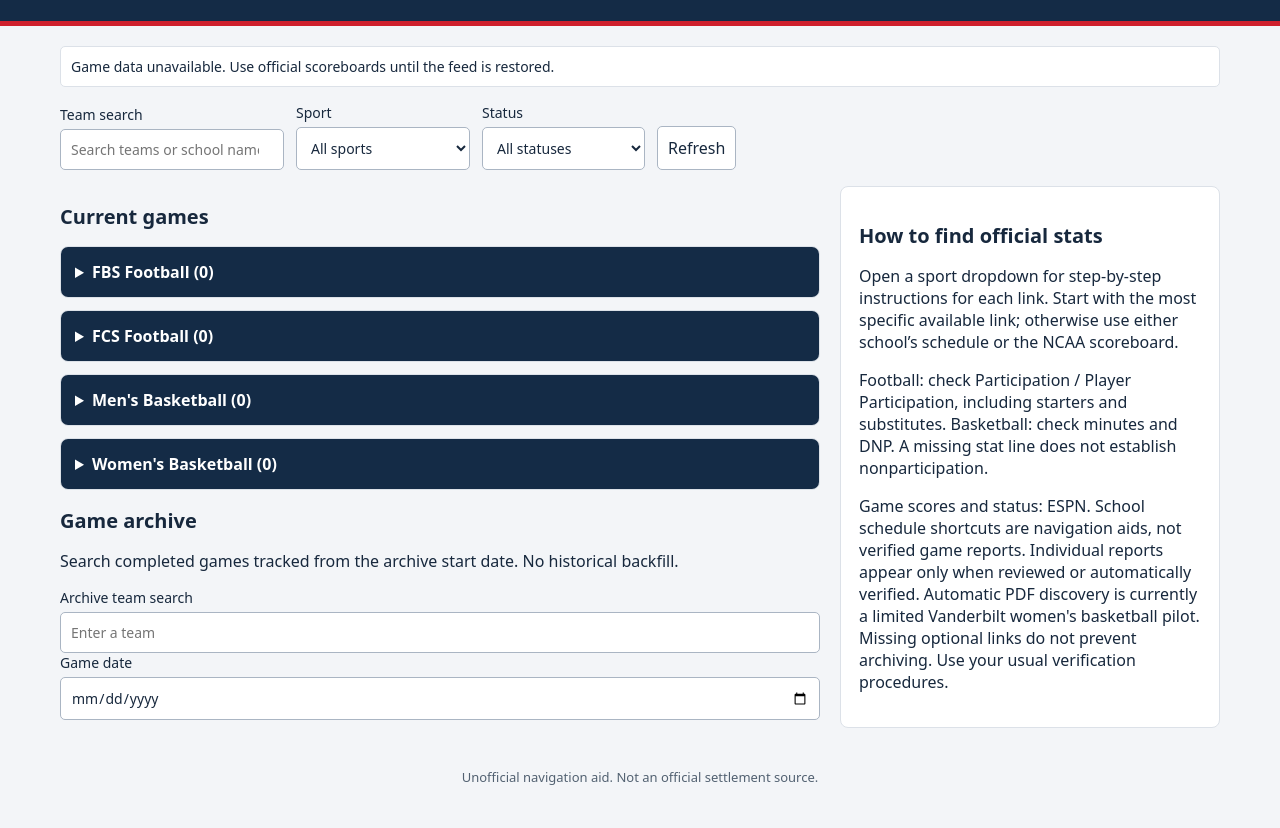
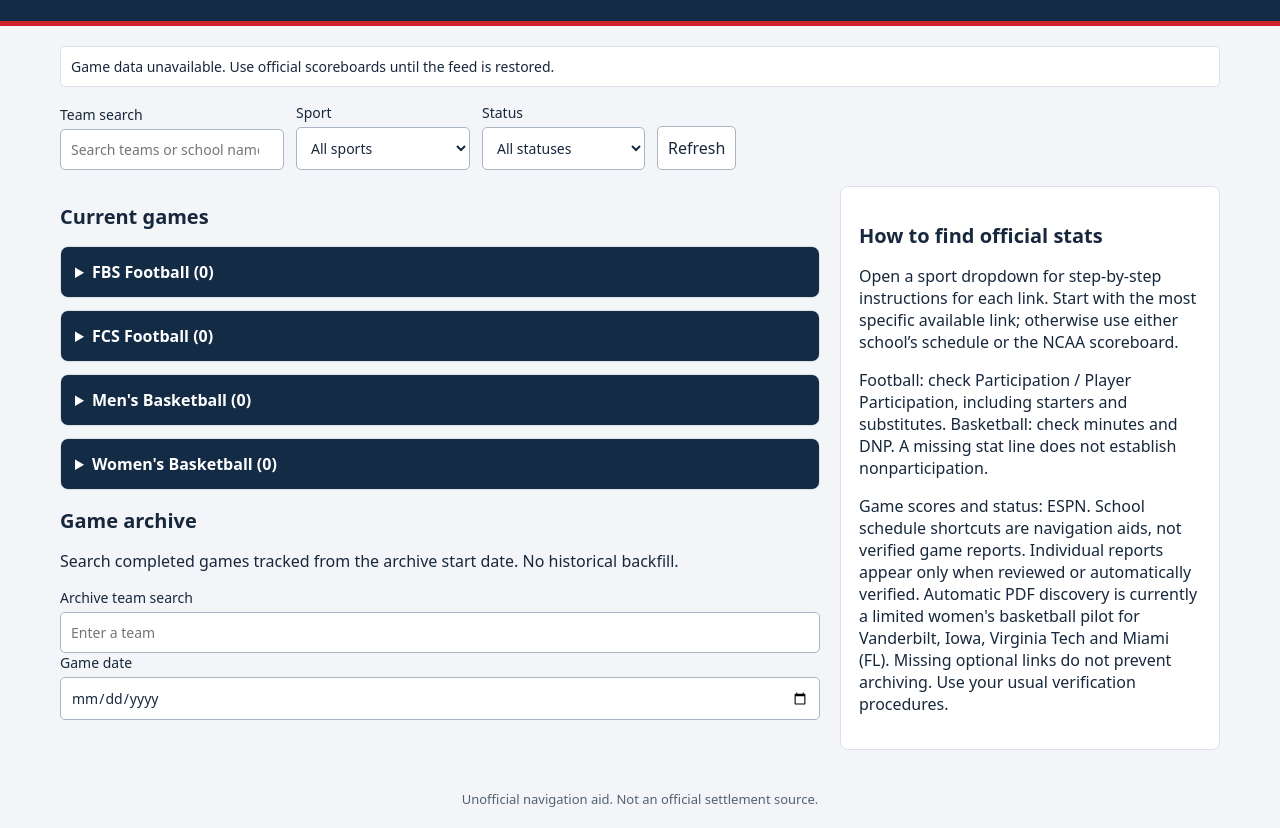
Before and after one commit to NikkiVeracruz/ncaa-stats-link-dashboard, a plain HTML site: page site/index.html in a window 1280 px wide. Shown: the part 92-920 px from the top of the page. Before the commit the page ends 898 px from the top, so only its background shows below. Drawn offline with Linux system fonts and the light colour scheme; no server answers.

Commit message:
Document and validate multi-school PDF expansion: site/index.html

```diff
--- a/site/index.html
+++ b/site/index.html
@@ -4,4 +4,4 @@
 <div id="notice" role="status">Loading game data…</div>
 <section class="filters"><label>Team search <input id="search" type="search" placeholder="Search teams or school names"></label><label>Sport <select id="sport"><option value="">All sports</option><option value="FBS">FBS Football</option><option value="FCS">FCS Football</option><option value="MBB">Men's Basketball</option><option value="WBB">Women's Basketball</option></select></label><label>Status <select id="status"><option value="">All statuses</option><option value="pre">Scheduled</option><option value="in">Live</option><option value="post">Completed / other</option></select></label><button id="refresh" type="button">Refresh</button></section>
 <div class="layout"><section><h2>Current games</h2><div id="current"></div><h2>Game archive</h2><p>Search completed games tracked from the archive start date. No historical backfill.</p><label>Archive team search <input id="archiveSearch" type="search" placeholder="Enter a team"></label><label>Game date <input id="archiveDate" type="date"></label><div id="archive"></div></section>
-<aside><h2>How to find official stats</h2><p>Open a sport dropdown for step-by-step instructions for each link. Start with the most specific available link; otherwise use either school’s schedule or the NCAA scoreboard.</p><p>Football: check Participation / Player Participation, including starters and substitutes. Basketball: check minutes and DNP. A missing stat line does not establish nonparticipation.</p><p>Game scores and status: ESPN. School schedule shortcuts are navigation aids, not verified game reports. Individual reports appear only when reviewed or automatically verified. Automatic PDF discovery is currently a limited Vanderbilt women's basketball pilot. Missing optional links do not prevent archiving. Use your usual verification procedures.</p><div id="official"></div><p id="archiveStart"></p></aside></div></main><footer>Unofficial navigation aid. Not an official settlement source.</footer></body></html>
+<aside><h2>How to find official stats</h2><p>Open a sport dropdown for step-by-step instructions for each link. Start with the most specific available link; otherwise use either school’s schedule or the NCAA scoreboard.</p><p>Football: check Participation / Player Participation, including starters and substitutes. Basketball: check minutes and DNP. A missing stat line does not establish nonparticipation.</p><p>Game scores and status: ESPN. School schedule shortcuts are navigation aids, not verified game reports. Individual reports appear only when reviewed or automatically verified. Automatic PDF discovery is currently a limited women's basketball pilot for Vanderbilt, Iowa, Virginia Tech and Miami (FL). Missing optional links do not prevent archiving. Use your usual verification procedures.</p><div id="official"></div><p id="archiveStart"></p></aside></div></main><footer>Unofficial navigation aid. Not an official settlement source.</footer></body></html>
```
